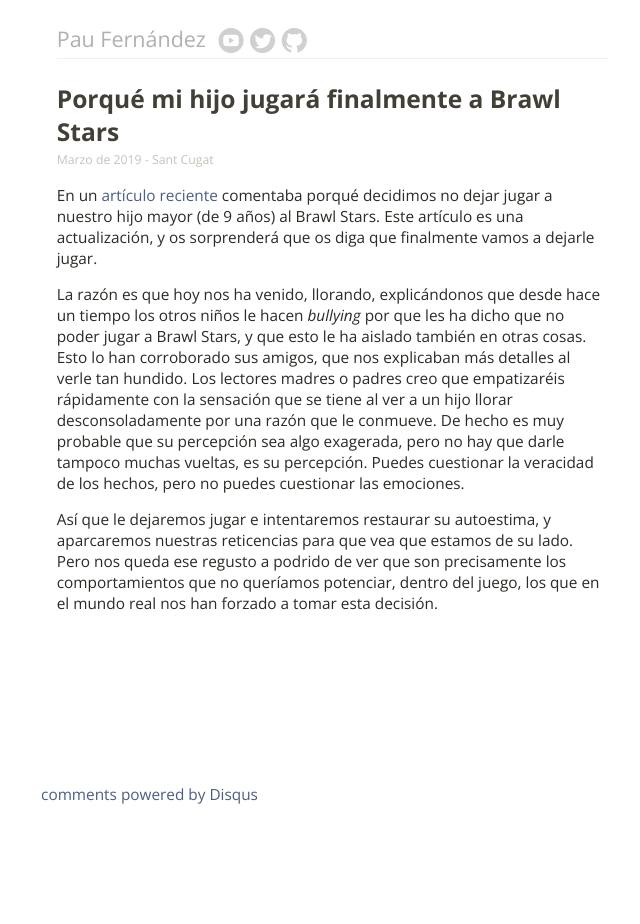
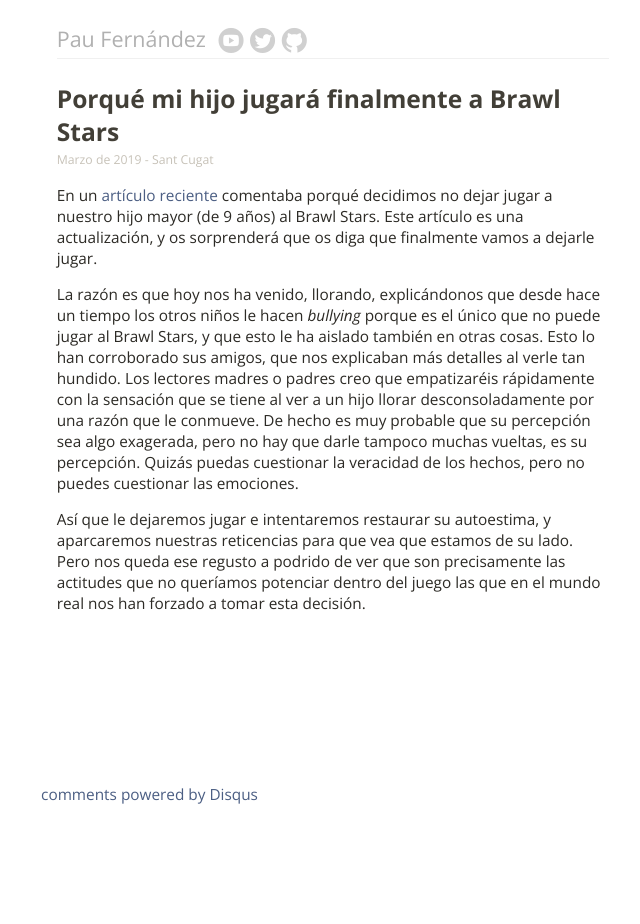
Before and after one commit to pauek/pauek.info, a Jekyll site: the page built from _posts/2019-03-22-brawl-stars-2.md, in a window 1280 px wide. Shown: the whole page, without its empty margins (307-947 px from the left). Built offline with Jekyll 4.4.1, drawn with Linux system fonts in a browser that asks for light colours; nearby versions of some CDN libraries; comment, search, counter and statistics services are not loaded.

Commit message:
Correcciones

```diff
--- a/_posts/2019-03-22-brawl-stars-2.md
+++ b/_posts/2019-03-22-brawl-stars-2.md
@@ -13,17 +13,17 @@
 a dejarle jugar.
 
 La razón es que hoy nos ha venido, llorando, explicándonos que desde hace un
-tiempo los otros niños le hacen *bullying* por que les ha dicho que no poder
-jugar a Brawl Stars, y que esto le ha aislado también en otras cosas. Esto lo
-han corroborado sus amigos, que nos explicaban más detalles al verle tan
-hundido. Los lectores madres o padres creo que empatizaréis rápidamente con la
-sensación que se tiene al ver a un hijo llorar desconsoladamente por una razón
-que le conmueve. De hecho es muy probable que su percepción sea algo exagerada,
-pero no hay que darle tampoco muchas vueltas, es su percepción. Puedes
-cuestionar la veracidad de los hechos, pero no puedes cuestionar las emociones.
+tiempo los otros niños le hacen *bullying* porque es el único que no puede jugar
+al Brawl Stars, y que esto le ha aislado también en otras cosas. Esto lo han
+corroborado sus amigos, que nos explicaban más detalles al verle tan hundido.
+Los lectores madres o padres creo que empatizaréis rápidamente con la sensación
+que se tiene al ver a un hijo llorar desconsoladamente por una razón que le
+conmueve. De hecho es muy probable que su percepción sea algo exagerada, pero no
+hay que darle tampoco muchas vueltas, es su percepción. Quizás puedas cuestionar
+la veracidad de los hechos, pero no puedes cuestionar las emociones.
 
 Así que le dejaremos jugar e intentaremos restaurar su autoestima, y aparcaremos
 nuestras reticencias para que vea que estamos de su lado. Pero nos queda ese
-regusto a podrido de ver que son precisamente los comportamientos que no queríamos
-potenciar, dentro del juego, los que en el mundo real nos han forzado a
+regusto a podrido de ver que son precisamente las actitudes que no queríamos
+potenciar dentro del juego las que en el mundo real nos han forzado a
 tomar esta decisión.
```
